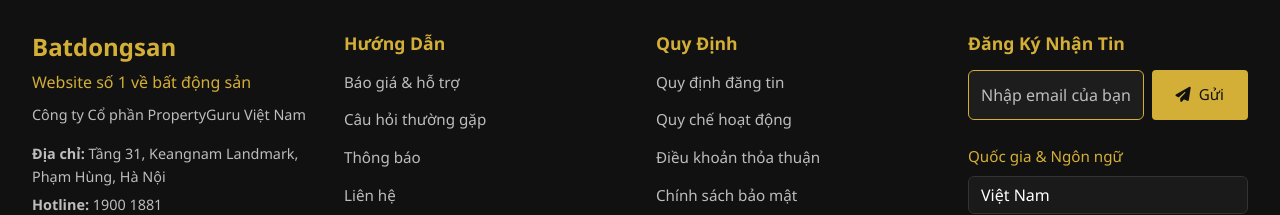
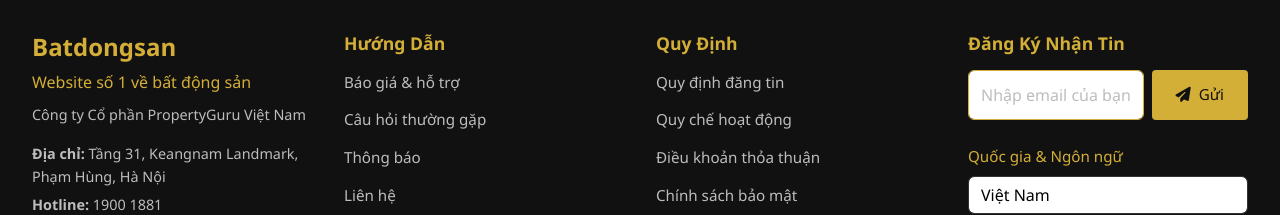
Before and after one commit to hideonbush-t1/FE-project_bds, a React (Vite) app: page / in a window 1280 px wide. Shown: the part 594-809 px from the top of the page. Built offline with nearby package versions, Linux system fonts and the light colour scheme; no server answers.

Commit message:
Up lai code giao dien va fix loi

```diff
--- a/src/styles/global.css
+++ b/src/styles/global.css
@@ -2145,3 +2145,22 @@
     color: #ffffff !important;
     opacity: 1 !important;
 }
+
+input:not([type="file"]), select, textarea {
+  color: #000 !important;
+  background-color: #fff !important;
+}
+
+option {
+  color: #000 !important;
+}
+
+input[type="file"] {
+  color: #fff !important;
+  background-color: transparent !important;
+}
+
+input[type="file"]::file-selector-button {
+  color: #000 !important;
+  background-color: #fff !important;
+}
```
Also changed, not shown: 2 other files (tests, documents, lock files or other folders).
